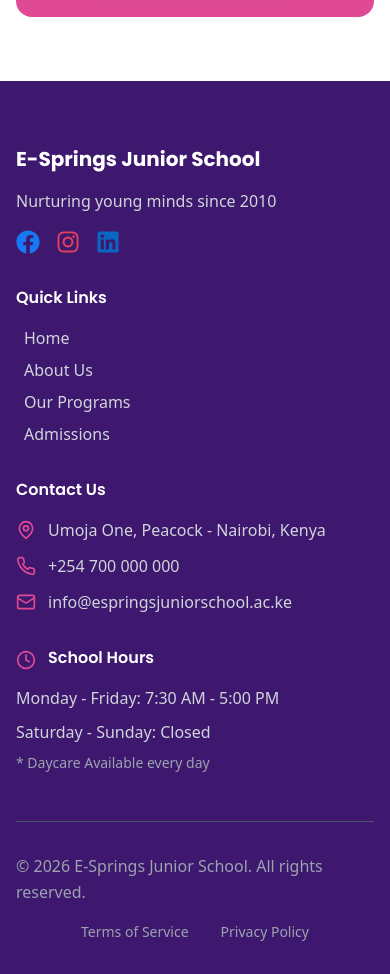
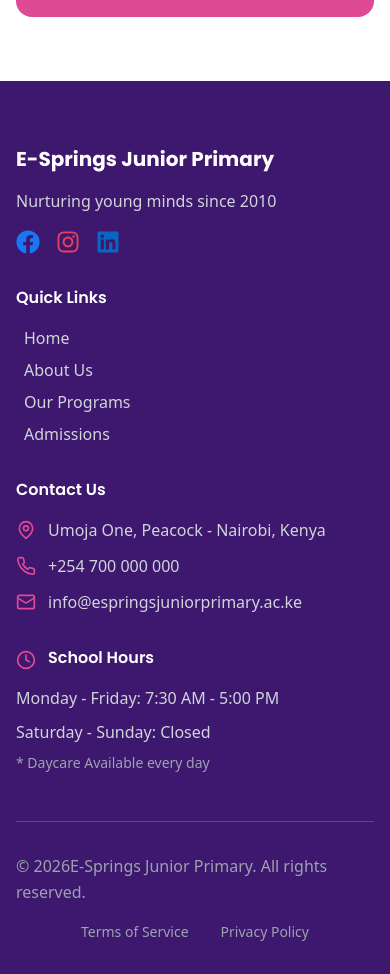
Before and after one commit to csandrew/kindergarten, a Next.js app: page /about in a window 390 px wide. Shown: the part 5192-6166 px from the top of the page. Built offline with nearby package versions, Linux system fonts and the light colour scheme; no server answers.

Commit message:
style: remove Twitter from contact page social links

```diff
--- a/app/layout.tsx
+++ b/app/layout.tsx
@@ -31,29 +31,29 @@ const marcellus = Marcellus({
 
 // Metadata Configuration
 export const metadata: Metadata = {
-  metadataBase: new URL('https://espringsjuniorschool.ac.ke'),
+  metadataBase: new URL('https://espringsjuniorprimary.ac.ke'),
   title: {
-    default: 'E-Springs Junior School',
-    template: '%s |E-Springs Junior School',
+    default: 'E-Springs Junior Primary',
+    template: '%s |E-Springs Junior Primary',
   },
   description: 'Premier kindergarten in Umoja one offering play-based learning for children.',
-  keywords: 'kindergarten, preschool, daycare, early childhood education, Nairobi, E-Springs Junior School',
-  authors: [{ name: 'E-Springs Junior School' }],
+  keywords: 'kindergarten, preschool, daycare, early childhood education, Nairobi, E-Springs Junior Primary',
+  authors: [{ name: 'E-Springs Junior Primary' }],
   robots: {
     index: true,
     follow: true,
   },
   openGraph: {
-    title: 'Dukes Yatani Kindergarten',
-    description: 'Premier kindergarten in Yatani offering play-based learning for children aged 2-6 years.',
-    url: 'https://espringsjuniorschool.ac.ke',
-    siteName: 'E-Springs Junior School',
+    title: 'E-Springs Junior Primary',
+    description: 'Premier kindergarten in Umoja One offering play-based learning for children aged 2-6 years.',
+    url: 'https://espringsjuniorprimary.ac.ke',
+    siteName: 'E-Springs Junior Primary',
     images: [
       {
         url: '/images/og-image.jpg',
         width: 1200,
         height: 630,
-        alt: 'E-Springs Junior School',
+        alt: 'E-Springs Junior Primary',
       },
     ],
     locale: 'en_KE',
@@ -61,8 +61,8 @@ export const metadata: Metadata = {
   },
   twitter: {
     card: 'summary_large_image',
-    title: 'E-Springs Junior School',
-    description: 'Premier kindergarten in Yatani offering play-based learning.',
+    title: 'E-Springs Junior Primary',
+    description: 'Premier kindergarten in Umoja One offering play-based learning.',
     images: ['/images/twitter-image.jpg'],
   },
   icons: {
--- a/app/page.tsx
+++ b/app/page.tsx
@@ -5,7 +5,7 @@ import { ErrorBoundary } from 'react-error-boundary'
 import Link from 'next/link'
 import Image from 'next/image'
 import { Button } from '@/components/ui/Button'
-import { ArrowRight, Shield, Users, Star, TrendingUp, GraduationCap, Calendar } from 'lucide-react'
+import { ArrowRight, GraduationCap } from 'lucide-react'
 
 //  Use the imported Hero component
 import Hero from '@/components/sections/Hero'
--- a/components/layout/Footer.tsx
+++ b/components/layout/Footer.tsx
@@ -14,7 +14,7 @@ const SOCIAL_LINKS = [
 const CONTACT_INFO = {
   address: 'Umoja One, Peacock - Nairobi, Kenya',
   phone: '+254 700 000 000',
-  email: 'info@espringsjuniorschool.ac.ke',
+  email: 'info@espringsjuniorprimary.ac.ke',
   hours: {
     weekdays: '7:30 AM - 5:00 PM',
     weekend: 'Closed',
@@ -36,7 +36,7 @@ export default function Footer() {
         <div className="grid grid-cols-1 sm:grid-cols-2 lg:grid-cols-[auto,auto,auto,auto] gap-8 mb-12">
           {/* About */}
           <div>
-            <h3 className="text-xl font-heading font-bold mb-4">E-Springs Junior School</h3>
+            <h3 className="text-xl font-heading font-bold mb-4">E-Springs Junior Primary</h3>
             <p className="text-gray-300">Nurturing young minds since 2010</p>
             <div className="flex space-x-4 mt-4">
               {SOCIAL_LINKS.map((social, idx) => (
@@ -108,7 +108,7 @@ export default function Footer() {
         {/* Bottom Bar */}
         <div className="border-t border-gray-600 pt-8 text-sm text-gray-400">
           <div className="flex flex-col sm:flex-row justify-between items-center gap-4">
-            <p>&copy; {new Date().getFullYear()} E-Springs Junior School. All rights reserved.</p>
+            <p>&copy; {new Date().getFullYear()}E-Springs Junior Primary. All rights reserved.</p>
             <div className="flex space-x-4">
               <Link
                 href="/terms"
--- a/components/layout/Header.tsx
+++ b/components/layout/Header.tsx
@@ -62,11 +62,11 @@ export default function Header() {
             <Link
               href="/"
               className="flex items-center gap-3 flex-shrink-0 focus:outline-none focus:ring-2 focus:ring-secondary rounded-lg"
-              aria-label="E-Springs Junior School - Home"
+              aria-label="E-Springs Junior Primary - Home"
             >
               <Image
                 src="/images/logo.png"
-                alt="E-Springs Junior School Logo"
+                alt="E-Springs Junior Primary Logo"
                 width={48}
                 height={48}
                 className="h-10 w-auto"
@@ -81,7 +81,7 @@ export default function Header() {
                 <span className={`block text-xs ${
                   isScrolled ? 'text-gray-600' : 'text-gray-600'
                 }`}>
-                  Junior School
+                  Junior Primary
                 </span>
               </div>
             </Link>
--- a/components/sections/AboutPreview.tsx
+++ b/components/sections/AboutPreview.tsx
@@ -60,7 +60,7 @@ export default function About() {
             </h3>
 
             <p className="text-gray-700 mb-4 leading-relaxed">
-              Dukes Kindergarten is dedicated to providing quality early childhood education that
+              E-Springs is dedicated to providing quality early childhood education that
               supports children's intellectual, emotional, social, and physical development.
             </p>
 
@@ -151,14 +151,14 @@ export default function About() {
             <h3 className="text-2xl font-heading font-bold text-primary mb-4">Message from the Principal</h3>
             <div className="w-16 h-1 bg-secondary rounded-full mb-4"></div>
             <p className="text-gray-700 leading-relaxed mb-4">
-              Welcome to Dukes Kindergarten! I am thrilled to be part of this wonderful community dedicated to nurturing the minds and hearts of our little ones.
+              Welcome to E-Springs Junior Primary! I am thrilled to be part of this wonderful community dedicated to nurturing the minds and hearts of our little ones.
             </p>
             <p className="text-gray-700 leading-relaxed">
               Our school is committed to providing a warm, inclusive, and stimulating environment where every child can thrive. Together with our dedicated team of educators, we ensure that each child receives the attention, care, and guidance they need to reach their full potential.
             </p>
             <div className="mt-6 pt-4 border-t border-gray-200">
               <p className="font-heading font-semibold text-primary">Mrs. Jane Mwangi</p>
-              <p className="text-sm text-gray-500">Principal, Dukes Yatani Kindergarten</p>
+              <p className="text-sm text-gray-500">Principal, E-Springs Junior Primary</p>
             </div>
           </div>
         </div>
@@ -205,7 +205,7 @@ export default function About() {
         {/* Why Choose Us Preview */}
         <div className="mt-16 bg-primary rounded-2xl p-8 text-center">
           <h3 className="text-2xl font-heading font-bold text-white mb-4">
-            Why Choose Dukes Kindergarten?
+            Why Choose E-Springs?
           </h3>
           <div className="grid md:grid-cols-3 gap-4 mt-6">
             {[
--- a/components/sections/Hero.tsx
+++ b/components/sections/Hero.tsx
@@ -79,8 +79,8 @@ export default function Hero() {
         {/* Content */}
         <div className="relative z-10 container mx-auto px-4">
           <div className="max-w-5xl mx-auto backdrop-blur-md bg-black/30 rounded-2xl p-6 md:p-10 border border-white/20">
-            <h1 className="text-4xl md:text-6xl font-heading font-bold mb-4 text-white">
-              Welcome to E-Springs Junior School
+            <h1 className="text-3xl md:text-6xl font-heading font-bold mb-4 text-white">
+              Welcome to E-Springs Junior Primary
               <span className="block text-xl md:text-3xl mt-2 text-secondary">
                 Where young minds get Nurtured and Inspired
               </span>
--- a/components/sections/ProgramsPreview.tsx
+++ b/components/sections/ProgramsPreview.tsx
@@ -4,7 +4,7 @@ import Image from 'next/image'
 import { Button } from '@/components/ui/Button'
 import {
   ChevronLeft, ChevronRight, Star, BookOpen, Calculator,
-  Brain, Globe, Palette, Heart, Music, Trophy, Leaf, Users, Sparkles, CheckCircle
+  Brain, Palette, Heart, Music
 } from 'lucide-react'
 
 // Section Header Component
--- a/components/sections/Testimonials.tsx
+++ b/components/sections/Testimonials.tsx
@@ -7,7 +7,7 @@ const testimonials = [
   {
     name: 'Sarah Mwangi',
     childName: 'Ethan Mwangi',
-    content: 'Dukes Kindergarten has provided a wonderful learning environment for our child. The teachers genuinely care, and we\'ve seen tremendous growth in confidence and independence.',
+    content: 'Esprings has provided a wonderful learning environment for our child. The teachers genuinely care, and we\'ve seen tremendous growth in confidence and independence.',
     rating: 5,
     initials: 'SM'
   },
@@ -28,7 +28,7 @@ const testimonials = [
   {
     name: 'Michael Kimani',
     childName: 'Sophia Kimani',
-    content: 'Dukes Kindergarten has been a fantastic experience for our daughter. The curriculum is well-rounded, and the staff is incredibly supportive. We\'ve seen her thrive in this environment.',
+    content: 'E-springs has been a fantastic experience for our daughter. The curriculum is well-rounded, and the staff is incredibly supportive. We\'ve seen her thrive in this environment.',
     rating: 5,
     initials: 'MK'
   }
```
